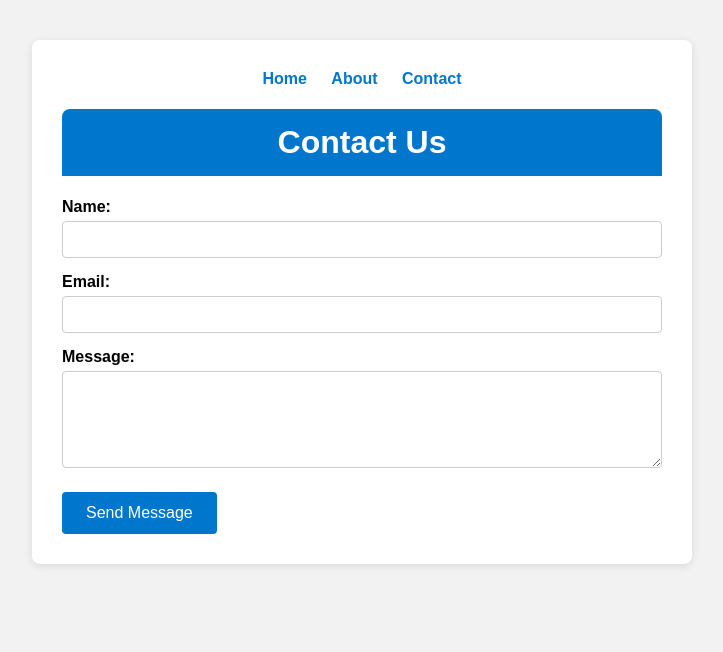
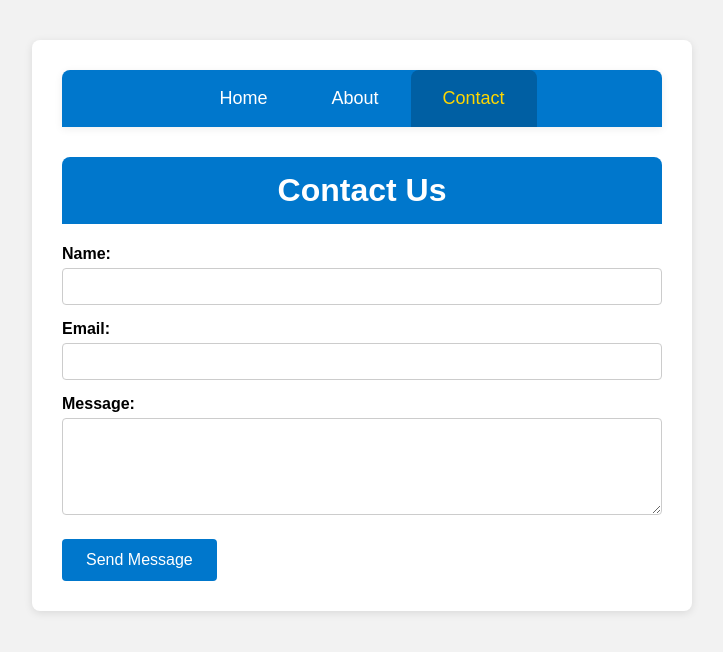
Before and after one commit to 9740aishwarya/github, a plain HTML site: page contact.html in a window 1280 px wide. Shown: the whole page, without its empty margins (278-1001 px from the left). Drawn offline with Linux system fonts and the light colour scheme.

Commit message:
added files

```diff
--- a/contact.html
+++ b/contact.html
@@ -52,28 +52,39 @@
         button:hover {
             background-color: #005fa3;
         }
-        .nav {
-            margin-bottom: 20px;
-            text-align: center;
+        .navbar {
+            display: flex;
+            justify-content: center;
+            align-items: center;
+            background-color: #0077cc;
+            padding: 0;
+            margin-bottom: 30px;
+            border-radius: 8px 8px 0 0;
+            box-shadow: 0 2px 8px rgba(0,0,0,0.07);
         }
-        .nav a {
-            margin: 0 10px;
-            color: #0077cc;
+        .navbar a {
+            display: block;
+            color: #fff;
             text-decoration: none;
-            font-weight: bold;
+            font-weight: 500;
+            padding: 18px 32px;
+            transition: background 0.2s, color 0.2s;
+            font-size: 18px;
         }
-        .nav a:hover {
-            text-decoration: underline;
+        .navbar a:hover, .navbar a.active {
+            background-color: #005fa3;
+            color: #ffd700;
+            border-radius: 8px 8px 0 0;
         }
     </style>
 </head>
 <body>
     <div class="container">
-        <div class="nav">
+        <nav class="navbar">
             <a href="index.html">Home</a>
             <a href="about.html">About</a>
-            <a href="contact.html">Contact</a>
-        </div>
+            <a href="contact.html" class="active">Contact</a>
+        </nav>
         <h1>Contact Us</h1>
         <form>
             <label for="name">Name:</label>
```
